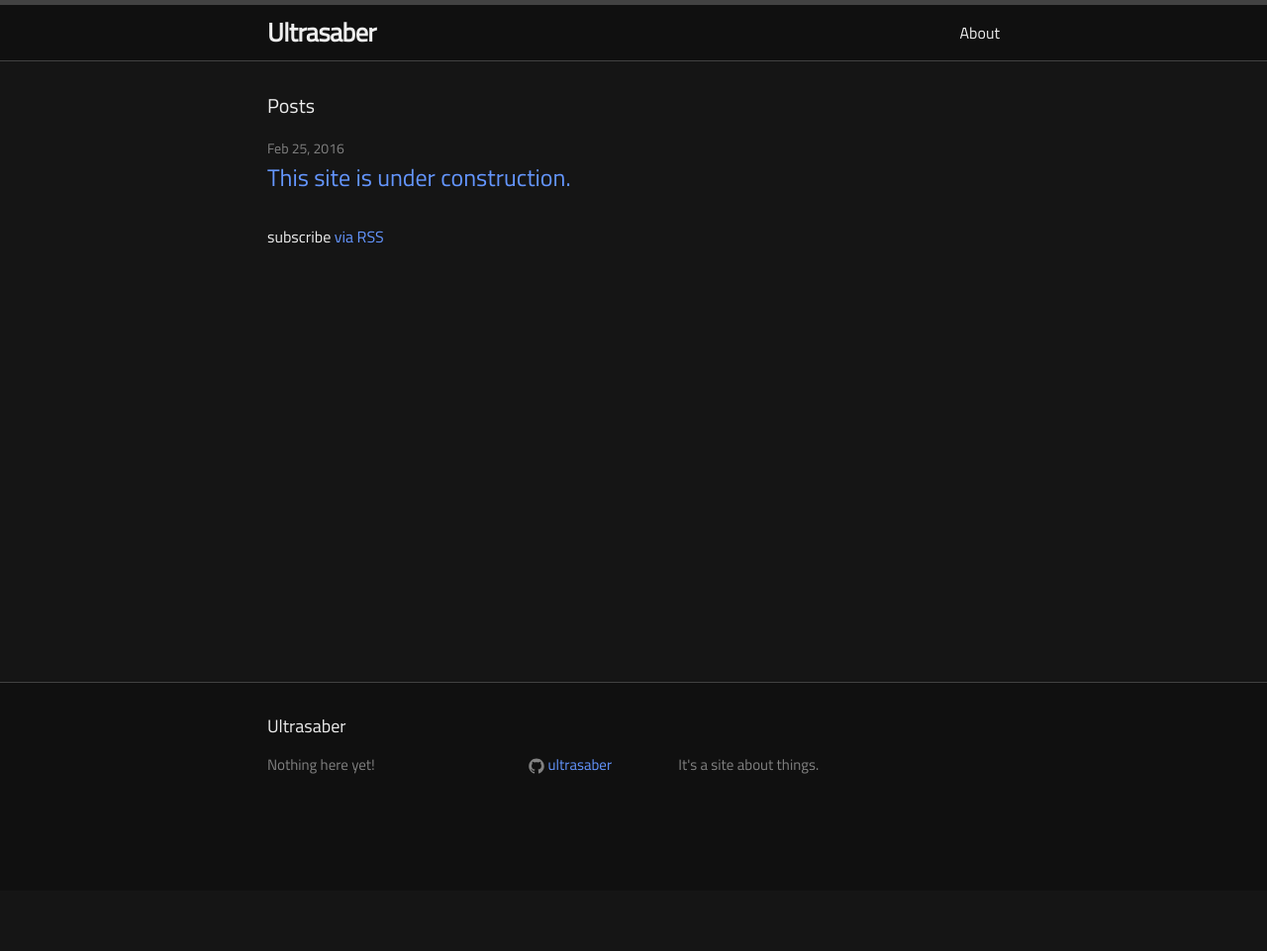
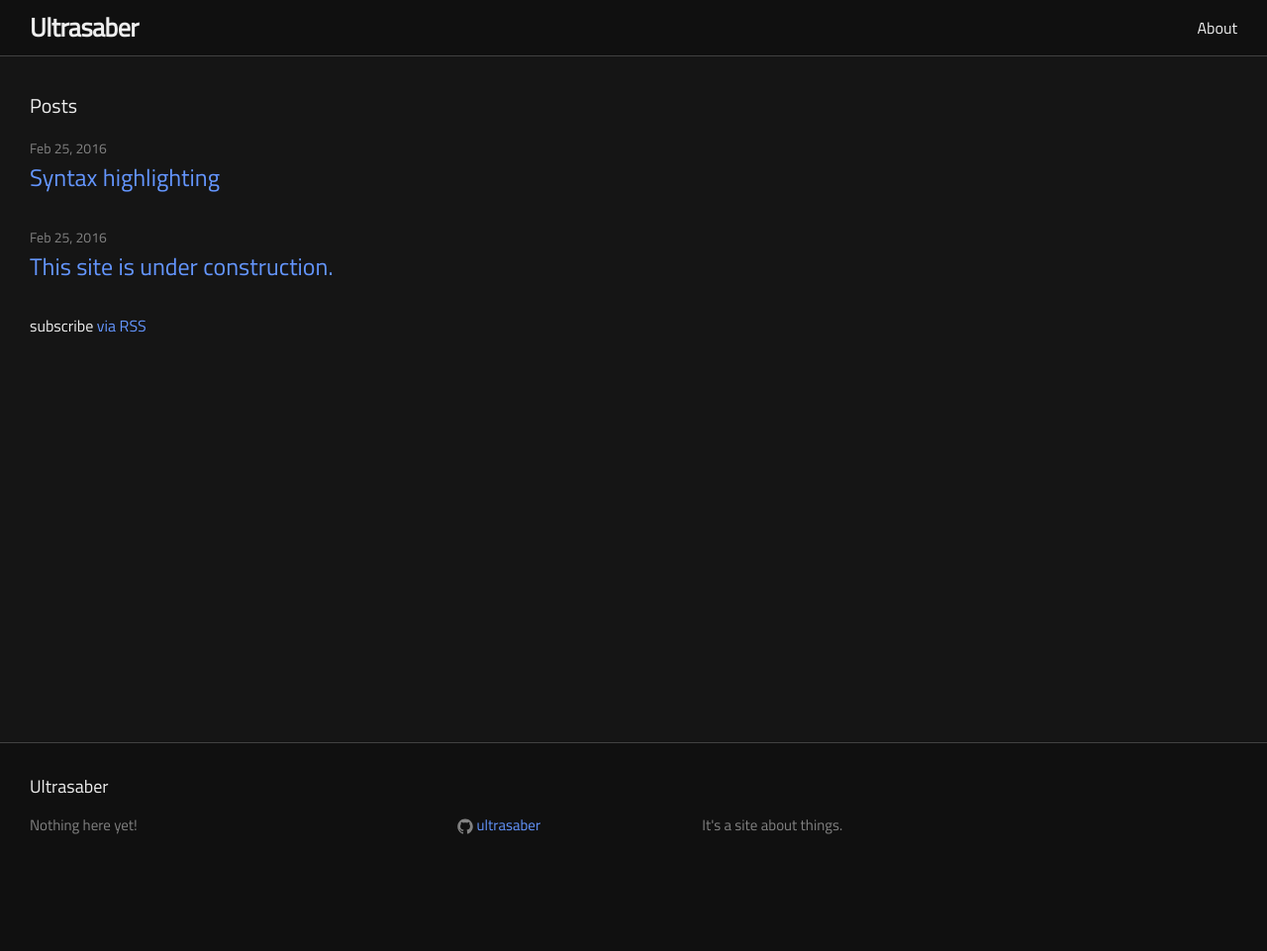
Before and after one commit to ultrasaber/ultrasaber.github.io, a Jekyll site: the page built from index.html, in a window 1280 px wide. Shown: the whole page at 99% size. Built offline with Jekyll 4.4.1, drawn with Linux system fonts in a browser that asks for light colours; before the commit the page ends 900 px from its top, so only the background shows below that.

Commit message:
More CSS sorcery

```diff
--- a/_layouts/default.html
+++ b/_layouts/default.html
@@ -4,7 +4,7 @@
   {% include head.html %}
 
   <body>
-
+	<div id="container">
     {% include header.html %}
 
     <div class="page-content">
@@ -12,9 +12,8 @@
         {{ content }}
       </div>
     </div>
-
+		</div>
     {% include footer.html %}
-
   </body>
 
 </html>
--- a/_sass/_base.scss
+++ b/_sass/_base.scss
@@ -125,9 +125,10 @@
 pre,
 code {
     font-size: 15px;
-    border: 1px solid $grey-color-light;
+    border: 1px solid #090909;
     border-radius: 3px;
-    background-color: #eef;
+    background-color: $dark-background-color;
+		font-family: $monospace-font;
 }
 
 code {
--- a/_sass/_layout.scss
+++ b/_sass/_layout.scss
@@ -1,6 +1,13 @@
-body
+html, body, #container
+{
+	height:100%;
+}
+
+body > #container
 {
 	min-height:100%;
+	height:auto;
+	margin:0px;
 }
 
 /**
@@ -13,6 +20,7 @@
 		background-color: $dark-background-color;
     // Positioning context for the mobile navigation icon
     position: relative;
+		top:-5px;
 }
 
 .site-title {
@@ -103,10 +111,11 @@
     border-top: 1px solid $grey-color-dark;
     padding: $spacing-unit 0;
 		background-color: $dark-background-color;
-		position:absolute;
-		bottom:0px;
+		clear:both;
+		position:relative;
+		z-index:10;
 		height:150px;
-		width:100%;
+		margin-top:-150px;
 }
 
 .footer-heading {
@@ -176,6 +185,7 @@
  */
 .page-content {
     padding: $spacing-unit 0;
+		padding-bottom:150px;
 }
 
 .page-heading {
--- a/_sass/_syntax-highlighting.scss
+++ b/_sass/_syntax-highlighting.scss
@@ -2,11 +2,11 @@
  * Syntax highlighting styles
  */
 .highlight {
-    background: #fff;
+    background: $dark-background-color !important;
     @extend %vertical-rhythm;
 
     .highlighter-rouge & {
-      background: #eef;
+      background: $dark-background-color;
     }
 
     .c     { color: #998; font-style: italic } // Comment
--- a/css/main.scss
+++ b/css/main.scss
@@ -3,10 +3,12 @@
 ---
 @charset "utf-8";
 @import 'https://fonts.googleapis.com/css?family=Titillium+Web';
+@import 'https://fonts.googleapis.com/css?family=Ubuntu+Mono';
 
 
 // Our variables
 $base-font-family: "Titillium Web", Verdana, sans-serif;
+$monospace-font: "Ubuntu Mono", monospace;
 $base-font-size:   16px;
 $base-font-weight: 400;
 $small-font-size:  $base-font-size * 0.875;
@@ -24,10 +26,10 @@
 $grey-color-dark:  darken($grey-color, 25%);
 
 // Width of the content area
-$content-width:    800px;
+$content-width:    100%;
 
 $on-palm:          600px;
-$on-laptop:        800px;
+$on-laptop:        100%;
 
 
 
```
Also changed, not shown: _posts/2016-02-25-syntax-highlighting.md (added, +26 -0 lines).
